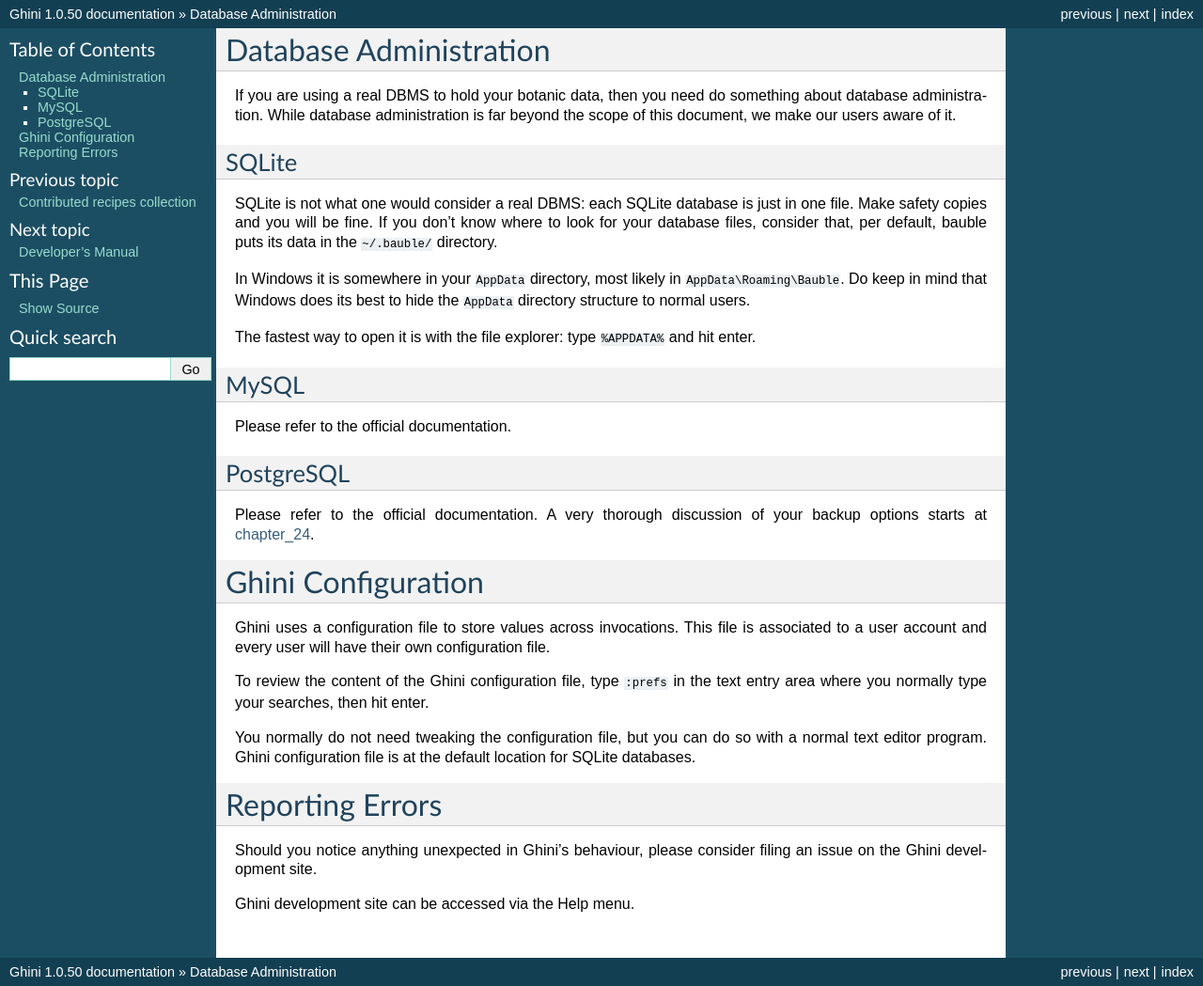
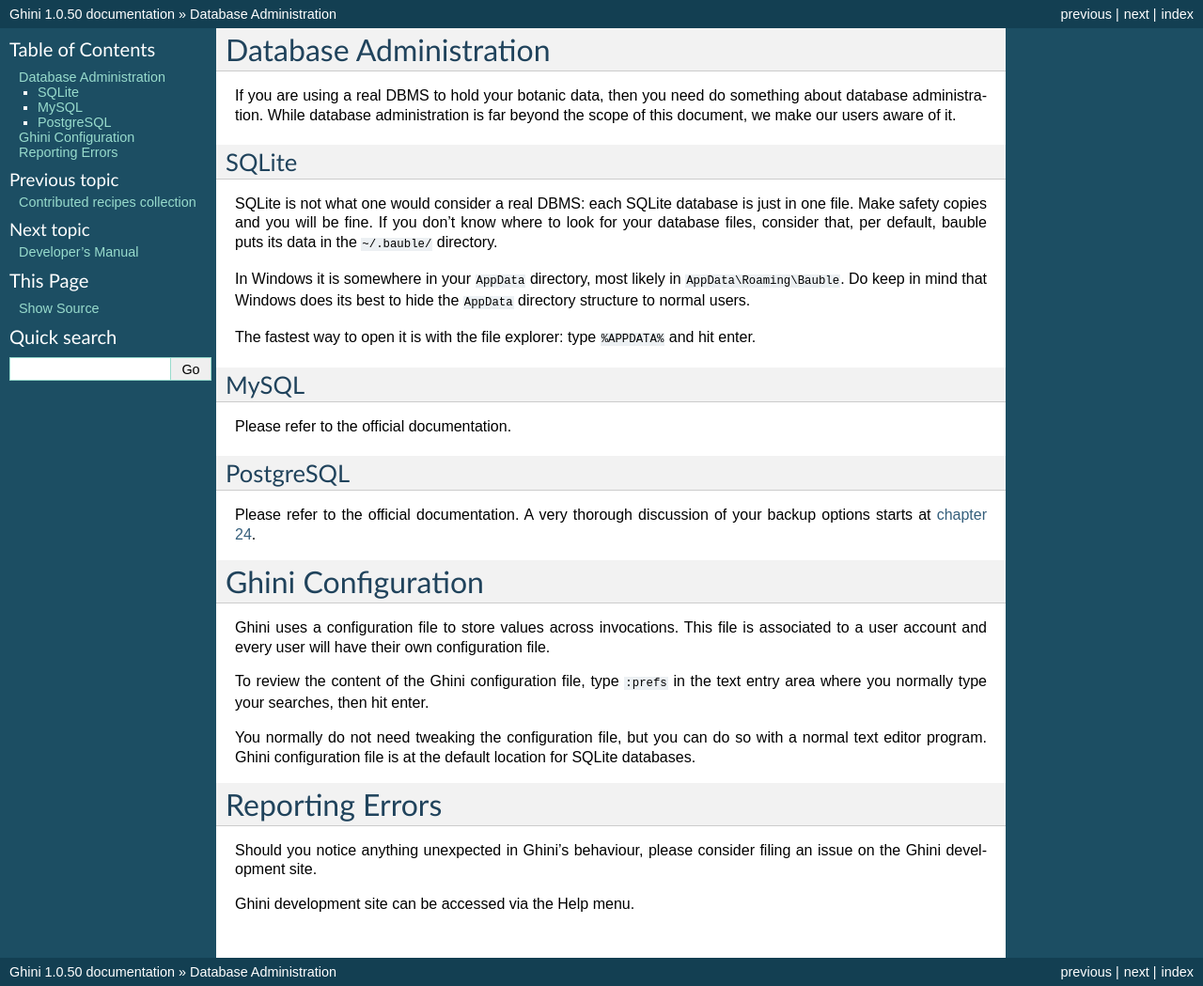
Before and after one commit to Ghini/ghini.desktop-docs.i18n, a Sphinx documentation site: the page built from doc/administration.rst, in a window 1280 px wide. Shown: the whole page at 94% size. Built offline with Sphinx 7.4.7, drawn with Linux system fonts in a browser that asks for light colours; part of the change alters nothing that is shown.

```diff
--- a/doc/administration.rst
+++ b/doc/administration.rst
@@ -29,9 +29,7 @@ PostgreSQL
 ==========
 
 Please refer to the official documentation. A very thorough discussion of
-your backup options starts at `chapter_24`_.
-
-.. _chapter_24: http://www.postgresql.org/docs/9.1/static/backup.html
+your backup options starts at `chapter 24 <http://www.postgresql.org/docs/9.1/static/backup.html>`_.
 
 Ghini Configuration
 ----------------------
```
Also changed, not shown: 15 other files.
